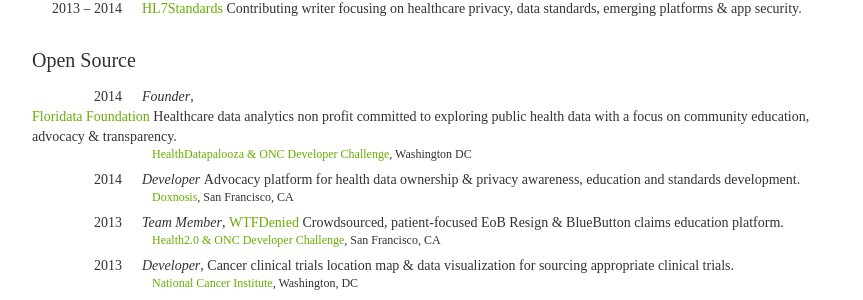
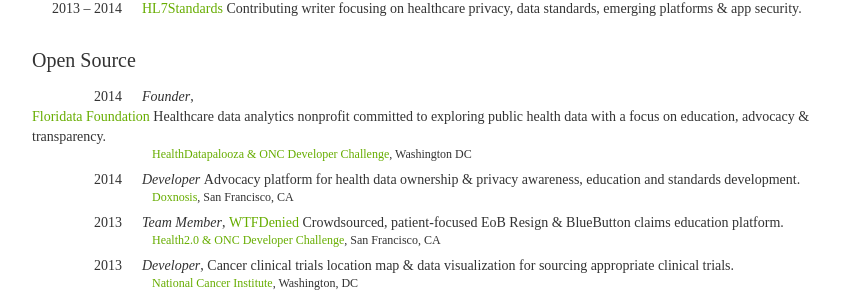
Before and after one commit to laurenstill/laurenstill.github.io, a Jekyll site: the page cv/index.html, which Jekyll copies as it is, in a window 1280 px wide. Shown: the part 1061-1361 px from the top of the page, without its empty margins (208-1071 px from the left). Built offline with Jekyll 4.4.1, drawn with Linux system fonts in a browser that asks for light colours; comment, search, counter and statistics services are not loaded.

Commit message:
Update index.html

```diff
--- a/cv/index.html
+++ b/cv/index.html
@@ -175,7 +175,7 @@
             <li>
                     <span class="date">2014</span>
                     <span class="position">Founder</span>,
-                    <span class="project"><a href="http://www.teamfloriduh.com">Floridata Foundation</a> Healthcare data analytics non profit committed to exploring public health data with a focus on community education, advocacy &amp; transparency.
+                    <span class="project"><a href="http://www.teamfloriduh.com">Floridata Foundation</a> Healthcare data analytics nonprofit committed to exploring public health data with a focus on education, advocacy &amp; transparency.
 
                     </span>
                     <span class="meta">
```
